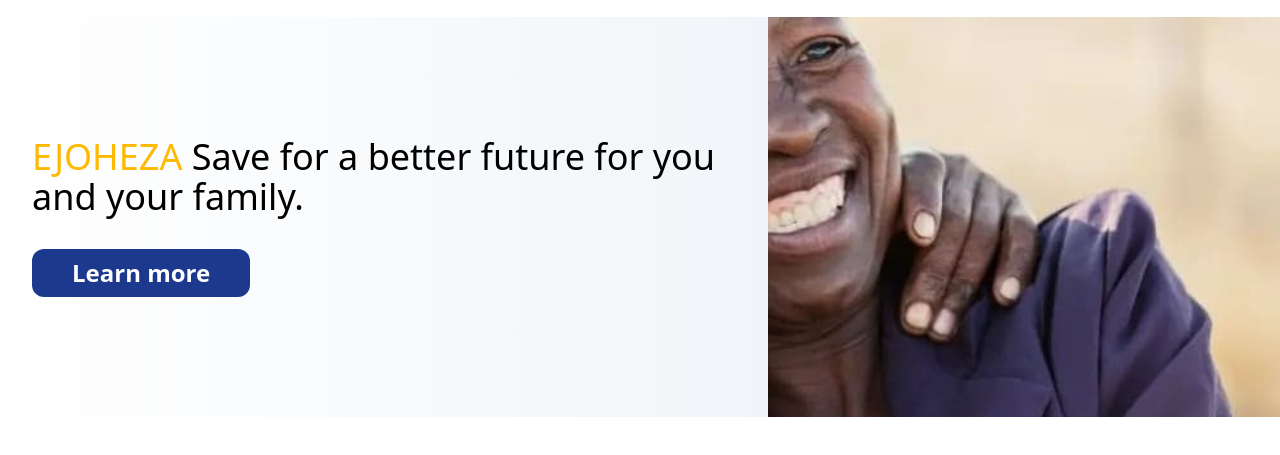
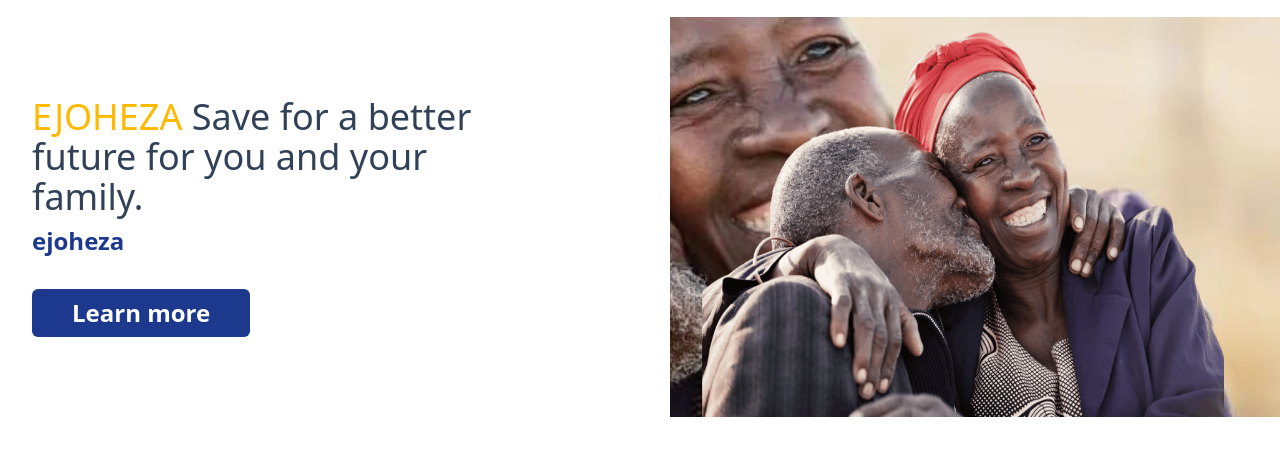
Before and after one commit to Zolender/CSS_Gate, a website: page index.html in a window 1280 px wide. Shown: the part 177-632 px from the top of the page. Drawn offline with Linux system fonts and the light colour scheme.

Commit message:
Make a first version of the hero section

```diff
--- a/index.html
+++ b/index.html
@@ -63,11 +63,15 @@
             </div>
         </div>
     </nav>
-    <section class="hero h-100 relative flex justify-between items-center" style="background-image: url(./src/assets/hero_bg.jpeg); background-repeat: no-repeat; background-position: center; background-size: cover;">
+    <section class="hero h-100 relative flex justify-between items-center pr-14" style="background-image: url(./src/assets/hero_bg.jpeg); background-repeat: no-repeat; background-position: center; background-size: cover;">
         <!-- <img src="./src/assets/hero_bg.jpeg" alt="hero image" class="w-full h-full -z-20"> -->
-        <div class="bg-linear-90 from-white to-slate-100  h-full w-[60%] p-8 flex flex-col justify-center gap-2 ">
-            <p class="text-4xl w"><span class="text-amber-400">EJOHEZA</span> Save for a better future for you and your family.</p>
-            <button type="button" class="px-10 py-2 mt-6 text-white text-2xl font-bold bg-blue-900 w-fit rounded-xl">Learn more</button>
+        <div class="bg-white  h-full w-[60%] p-8 flex flex-col justify-center gap-2 ">
+            <p class="text-4xl w-3/4 text-slate-700"><span class="text-amber-400">EJOHEZA</span> Save for a better future for you and your family.</p>
+            <p class="text-blue-900 text-2xl font-bold">ejoheza</p>
+            <button type="button" class="px-10 py-2 mt-6 text-white text-2xl font-bold bg-blue-900 w-fit rounded-md">Learn more</button>
+        </div>
+        <div class="flex items-center h-full w-1/2 justify-center">
+            <img src="./src/assets/hero_img.png" alt="" class="h-full w-full object-center">
         </div>
     </section>
 </body>
```
Also changed, not shown: src/assets/hero_img.png (added), src/css/styles.css.
